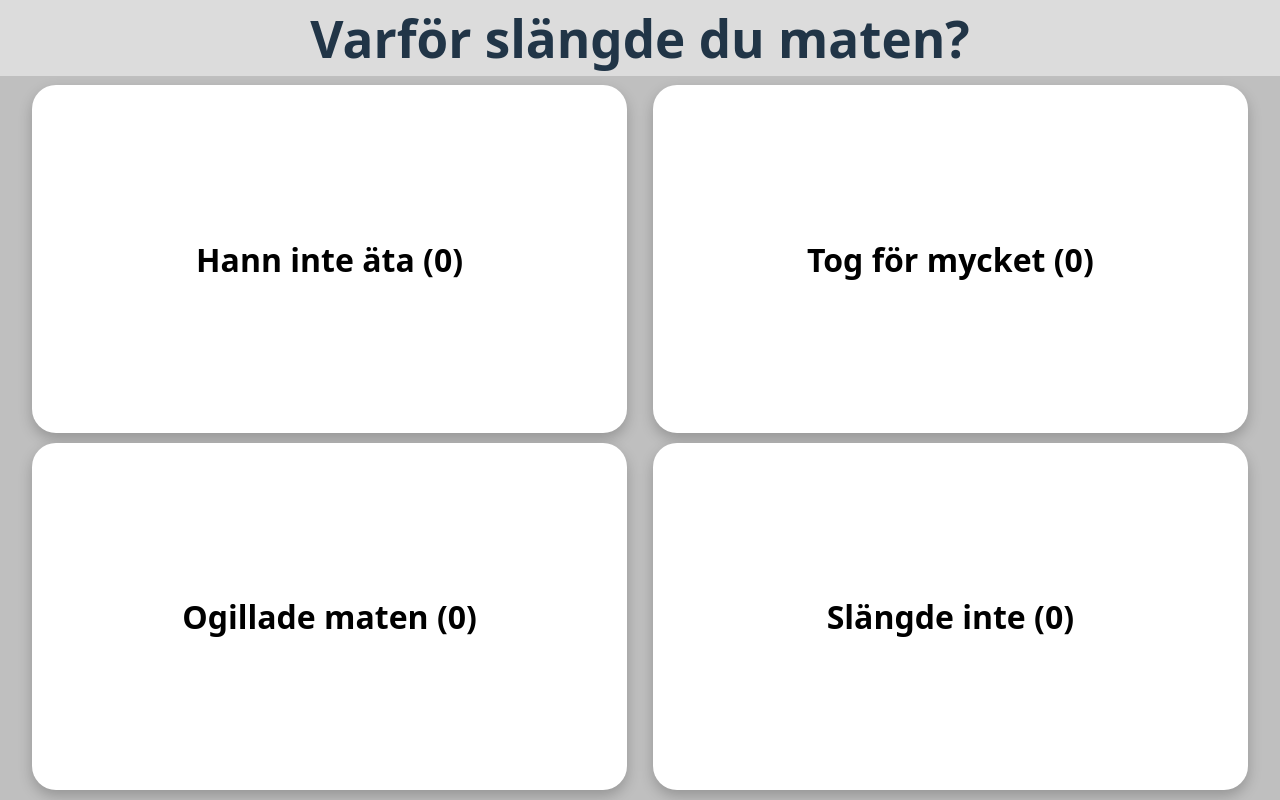
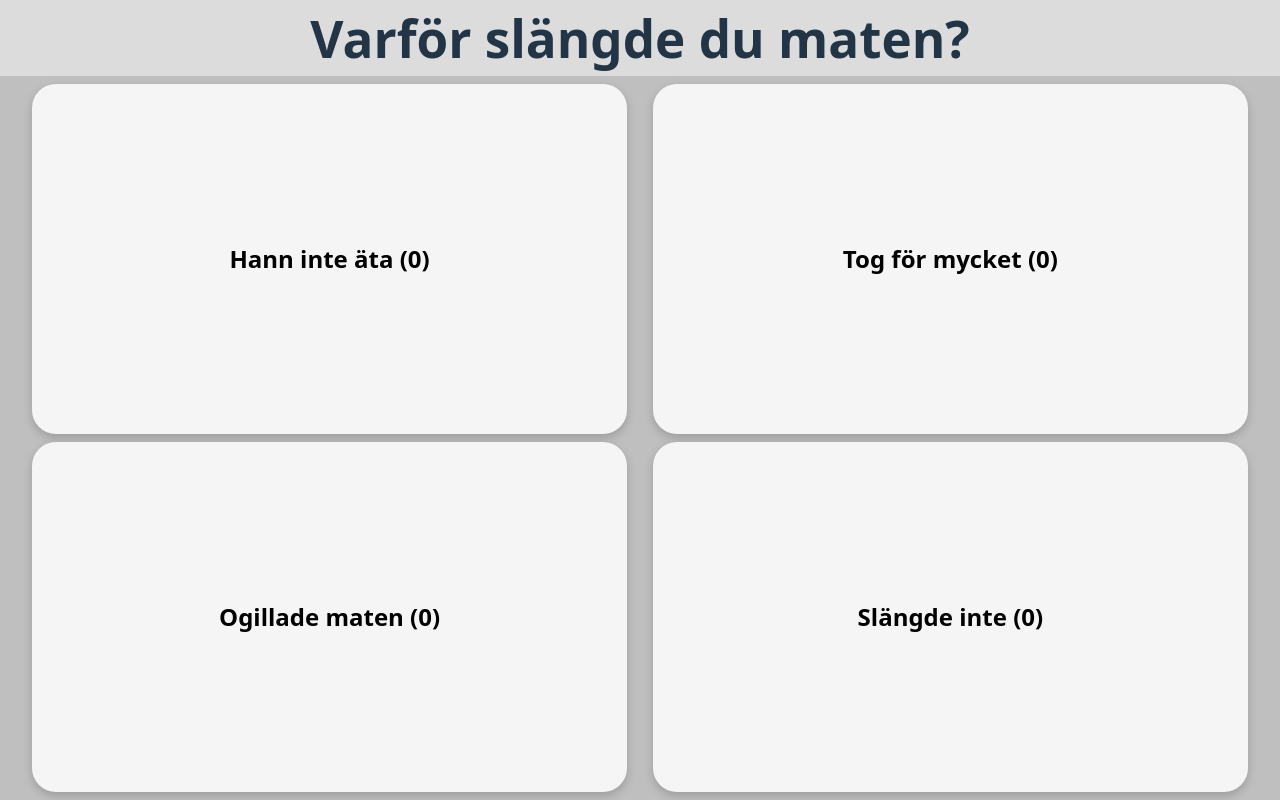
Before and after one commit to Luckan2006/Matsal_app, a React (Vite) app in the folder my-app/: page / in a window 1280 px wide. Built offline with nearby package versions, Linux system fonts and the light colour scheme; no server answers; the database is empty.

Commit message:
fixed css

```diff
--- a/my-app/src/App.css
+++ b/my-app/src/App.css
@@ -17,13 +17,13 @@ body {
 
 #root {
   height: 100%;
-  width: 100vw;
+  width: 100%;
 }
 
 .app {
   height: 100%;
-  width: 100vw;
-  max-width: 100vw;
+  width: 100%;
+  max-width: 100%;
   display: flex;
   flex-direction: column;
   background-color: gainsboro;
@@ -34,8 +34,8 @@ body {
   width: 100%;
   text-align: center;
   font-weight: 700;
-  font-size: 5vw;
-  padding: 2vh 2vw;
+  font-size: 4.5vw;
+  padding: 1.5vh 2vw;
   background-color: gainsboro;
 }
 
@@ -48,9 +48,9 @@ body {
   grid-template-columns: 1fr 1fr;
   grid-template-rows: 1fr 1fr;
 
-  padding: 2vh 3vw;
-  column-gap: 3vw;
-  row-gap: 2vh;
+  padding: 1.5vh 3vw;
+  column-gap: 2.5vw;
+  row-gap: 1.5vh;
 
   background-color: #bfbfbf;
 }
@@ -61,8 +61,8 @@ body {
 
   border: none;
   border-radius: 1.5rem;
-  background-color: #fff;
-  box-shadow: 0 6px 14px rgba(0, 0, 0, 0.22);
+  background-color: #f5f5f5;
+  box-shadow: 0 4px 10px rgba(0, 0, 0, 0.18);
   cursor: pointer;
 
   display: flex;
@@ -70,9 +70,9 @@ body {
   justify-content: center;
   text-align: center;
 
-  padding: 1rem;
+  padding: 0.6rem;
   font-weight: 600;
-  font-size: clamp(26px, 4.8vw, 42px);
+  font-size: clamp(18px, 3.4vw, 28px);
 
   -webkit-tap-highlight-color: transparent;
   outline: none;
@@ -82,7 +82,7 @@ body {
 
 .button:active {
   transform: scale(0.97);
-  background-color: #f0f0f0;
+  background-color: #e6e6e6;
 }
 
 @media (max-height: 800px) {
@@ -92,14 +92,14 @@ body {
   }
 
   .grid {
-    padding: 1.2vh 2.5vw;
+    padding: 1vh 2.5vw;
     column-gap: 2vw;
-    row-gap: 1.2vh;
+    row-gap: 1vh;
   }
 
   .button {
-    font-size: clamp(20px, 3.4vw, 32px);
-    padding: 0.7rem;
+    font-size: clamp(16px, 3vw, 24px);
+    padding: 0.5rem;
   }
 }
 
```
